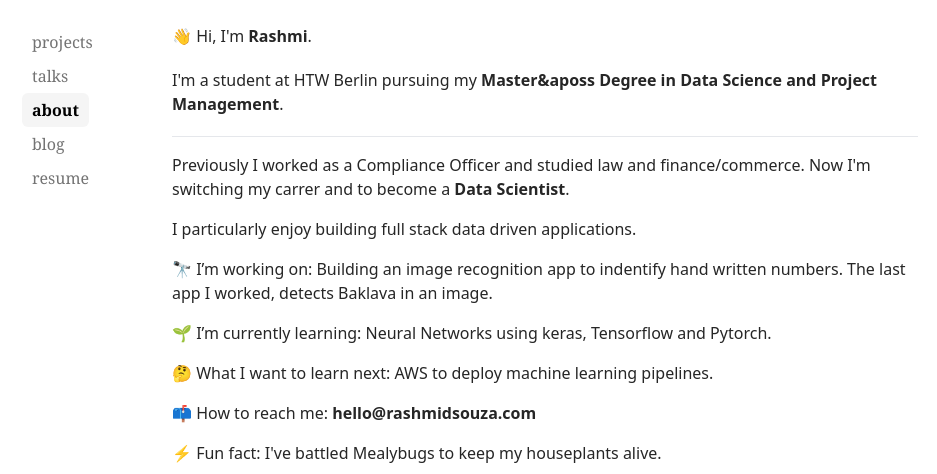
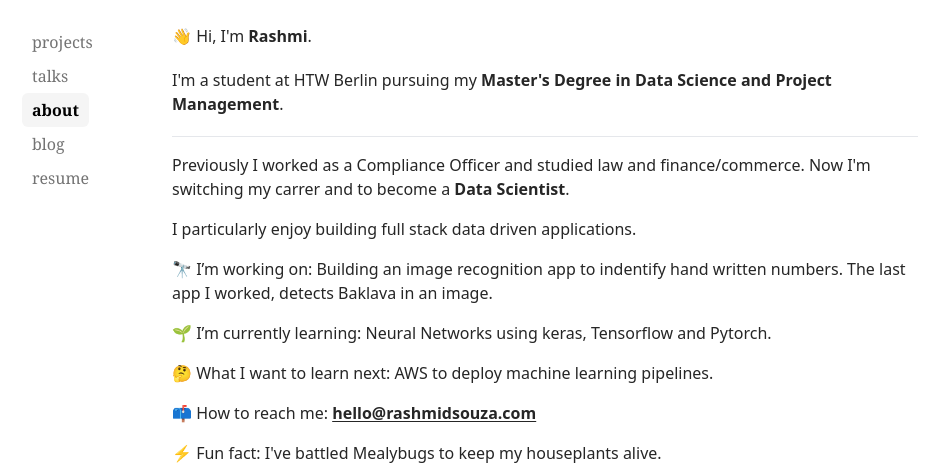
Before and after one commit to rashmi-carol-dsouza/portfolio, a Next.js app: page /about in a window 1280 px wide. Shown: the part 160-634 px from the top of the page, without its empty margins (170-1107 px from the left). Built offline with nearby package versions, Linux system fonts and the light colour scheme.

Commit message:
Edits to about page

```diff
--- a/src/app/about/page.tsx
+++ b/src/app/about/page.tsx
@@ -13,7 +13,7 @@ const About = () => (
     </p>
     <div className="prose prose-neutral text-neutral-800 space-y-4">
       <p>
-      I'm a student at HTW Berlin pursuing my <b>Master&aposs Degree in Data Science and Project Management</b>.
+      I'm a student at HTW Berlin pursuing my <b>Master's Degree in Data Science and Project Management</b>.
       </p>
       <hr />
       <p>
@@ -32,7 +32,7 @@ const About = () => (
         🤔 What I want to learn next: AWS to deploy machine learning pipelines.
         </p>
       <p>
-        📫 How to reach me: <b>hello@rashmidsouza.com</b>
+        📫 How to reach me: <a href="mailto:hello@rashmidsouza.com"><b><u>hello@rashmidsouza.com</u></b></a>
         </p>
       <p>
         ⚡ Fun fact: I've battled Mealybugs to keep my houseplants alive.
```
